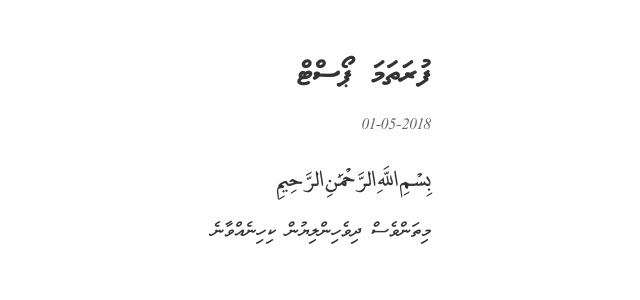
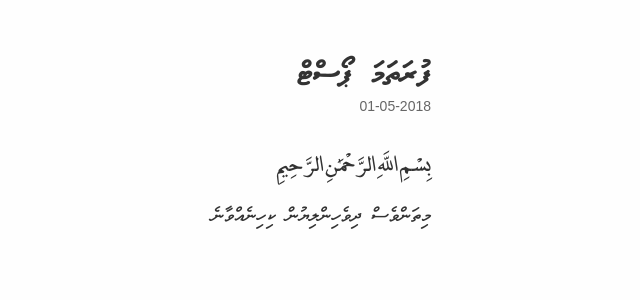
Before and after one commit to holhuashi/holhuashi, a Jekyll site: the page built from _posts/2018-05-01-furathama-post.md, in a window 1280 px wide. Shown: the top 300 px of the page, without its empty margins (559-1199 px from the left). Built offline with Jekyll 4.4.1, drawn with Linux system fonts in a browser that asks for light colours.

Commit message:
Update style.css

```diff
--- a/css/style.css
+++ b/css/style.css
@@ -4,6 +4,6 @@
 html, body { margin: 0; padding: 0; background: #fefefe; }
 .main-wrapper { color: #333; text-align: right; direction: rtl; font-family: thaana; padding: 30px; max-width: 700px; margin: 0 auto;}
 .arabic { font-family: arabic; font-size: 21px; }
-.meta { color: #666;}
+.meta { color: #666; margin: 0; font-family: sans-serif; font-size: 14px;}
 h1 { margin-bottom: 0px; }
-.content { font-size: 18px; margin-top: 10px; }
+.content { font-size: 18px; margin-top: 25px; }
```
